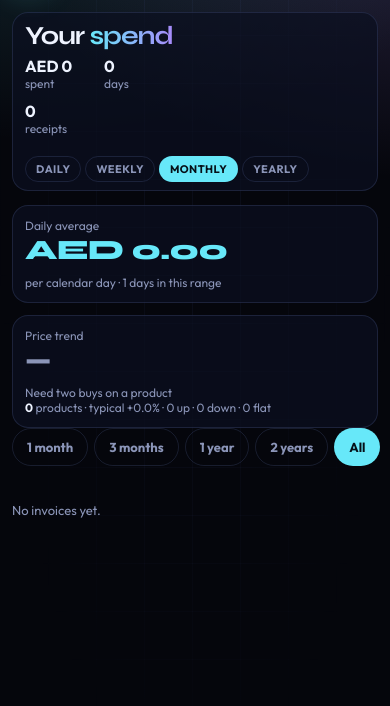
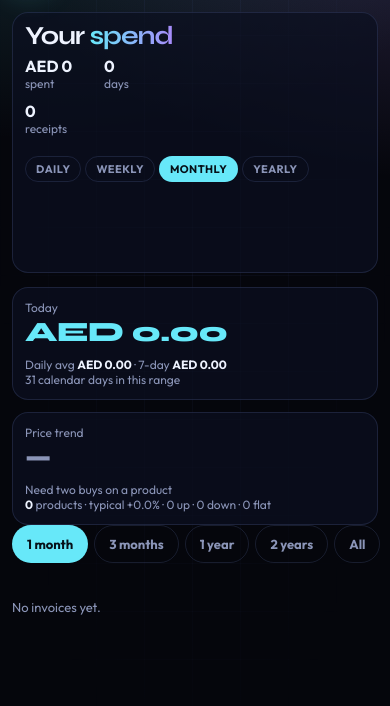
Before and after one commit to emrgim/bring-fast, a FastAPI app: page /dashboard in a window 390 px wide. Shown: the part 61-767 px from the top of the page. Run offline with FastAPI, Linux system fonts and the light colour scheme; the visitor is signed in with stand-in values (Sample User, id 1); data comes from the database, SQL or seed files in the repository; data that the repository does not hold is empty.

Commit message:
fix: dashboard daily spend updates with range and today
Default range is 1m so the average is not stuck on all-time.
Restore last dashboard query. Widget shows today, 7-day, and
range daily avg. Chart is visible again on mobile.

```diff
--- a/bring_fast/__init__.py
+++ b/bring_fast/__init__.py
@@ -1,2 +1,2 @@
 """Bring Fast."""
-__version__ = "1.5.16"
+__version__ = "1.5.17"
--- a/bring_fast/app.py
+++ b/bring_fast/app.py
@@ -234,21 +234,24 @@ def update_apply(request: Request):
 
 
 @app.get("/dashboard", response_class=HTMLResponse)
-def spend_home(request: Request, range: str = "all", grain: str = "monthly"):
+def spend_home(request: Request, range: str = "1m", grain: str = "monthly"):
     user = current_user(request)
     if not user:
         return RedirectResponse("/login?mode=signin&next=/dashboard", status_code=303)
+    if not request.query_params:
+        rec = db.get_last_view(user["id"])
+        if rec and rec.get("path") == "/dashboard" and rec.get("query"):
+            return RedirectResponse("/dashboard?" + rec["query"], status_code=303)
     grain = grain if grain in purchases.GRAINS else "monthly"
-    range_key = range if range in purchases.RANGES else "all"
+    range_key = range if range in purchases.RANGES else "1m"
     since, until, range_key = purchases.resolve_window(user["id"], range_key)
     raw_days = purchases.daily_spend(user["id"], since=since, until=until)
     days = purchases.bucket_series(raw_days, grain)
+    if grain == "daily" and len(days) > 60:
+        days = days[-60:]
     top = purchases.list_products(user["id"], sort="spend", direction="desc", since=since, until=until)[:8]
     trend = purchases.price_trend(user["id"], since=since, until=until, grain=grain)
-    dash_spend = sum(d["spend"] for d in raw_days)
-    span_start = purchases._parse_day(since) or until
-    calendar_days = max(1, (until - span_start).days + 1)
-    daily_avg = round(dash_spend / calendar_days, 2)
+    snap = purchases.spend_snapshot(user["id"], since=since, until=until)
     _remember(request, user)
     return templates.TemplateResponse(
         request,
@@ -259,11 +262,13 @@ def spend_home(request: Request, range: str = "all", grain: str = "monthly"):
             "tab": "dashboard",
             "days": days,
             "days_json": json.dumps(days),
-            "dash_spend": dash_spend,
-            "dash_receipts": sum(d["count"] for d in raw_days),
-            "dash_days": len(raw_days),
-            "daily_avg": daily_avg,
-            "calendar_days": calendar_days,
+            "dash_spend": snap["total"],
+            "dash_receipts": snap["receipts"],
+            "dash_days": snap["shop_days"],
+            "daily_avg": snap["daily_avg"],
+            "calendar_days": snap["calendar_days"],
+            "today_spend": snap["today"],
+            "week_avg": snap["week_avg"],
             "products": top,
             "trend": trend,
             "grain": grain,
--- a/bring_fast/purchases.py
+++ b/bring_fast/purchases.py
@@ -834,6 +834,31 @@ def daily_spend(
     return out
 
 
+def spend_snapshot(user_id: int, since: str | None = None, until: date | None = None) -> dict[str, Any]:
+    """Totals that move when the dashboard range (or new invoices) change."""
+    until = until or date.today()
+    days = daily_spend(user_id, since=since, until=until)
+    total = round(sum(d["spend"] for d in days), 2)
+    receipts = sum(int(d.get("count") or 0) for d in days)
+    span_start = _parse_day(since) or until
+    calendar_days = max(1, (until - span_start).days + 1)
+    today_key = until.isoformat()
+    today = next((d["spend"] for d in days if d.get("date") == today_key), 0.0)
+    week_since, week_until, _ = window("1w", end=until.isoformat())
+    week_days = daily_spend(user_id, since=week_since, until=week_until)
+    week_total = sum(d["spend"] for d in week_days)
+    week_span = max(1, (week_until - (_parse_day(week_since) or week_until)).days + 1)
+    return {
+        "total": total,
+        "receipts": receipts,
+        "shop_days": len(days),
+        "calendar_days": calendar_days,
+        "daily_avg": round(total / calendar_days, 2),
+        "today": round(float(today), 2),
+        "week_avg": round(week_total / week_span, 2),
+    }
+
+
 GRAINS = ("daily", "weekly", "monthly", "yearly")
 
 
--- a/bring_fast/templates/base.html
+++ b/bring_fast/templates/base.html
@@ -340,7 +340,8 @@
         top:auto; right:0; left:0; height:88%; width:100%;
         border-left:0; border-top:1px solid var(--line); border-radius:18px 18px 0 0;
       }
-      .bars-scroller { display:none; }
+      .bars-scroller { display:block; }
+      .purchases-board .bars-scroller { display:none; }
       .dock {
         display:flex; position:fixed; left:0; right:0;
         top:auto !important; bottom:0; height:auto;
--- a/bring_fast/templates/home.html
+++ b/bring_fast/templates/home.html
@@ -30,10 +30,14 @@
 <div class="widgets">
   <div class="trend daily-avg">
     <div>
-      <div class="who">Daily average</div>
-      <div class="delta">AED {{ '%.2f'|format(daily_avg) }}</div>
+      <div class="who">Today</div>
+      <div class="delta">AED {{ '%.2f'|format(today_spend) }}</div>
     </div>
-    <div class="who">per calendar day · {{ calendar_days }} days in this range</div>
+    <div class="who">
+      Daily avg <b>AED {{ '%.2f'|format(daily_avg) }}</b>
+      · 7-day <b>AED {{ '%.2f'|format(week_avg) }}</b><br/>
+      {{ calendar_days }} calendar days in this range
+    </div>
   </div>
   <div class="trend {{ trend.direction }}">
   <div>
```
Also changed, not shown: tests/test_purchases.py (+37 -2 lines).
